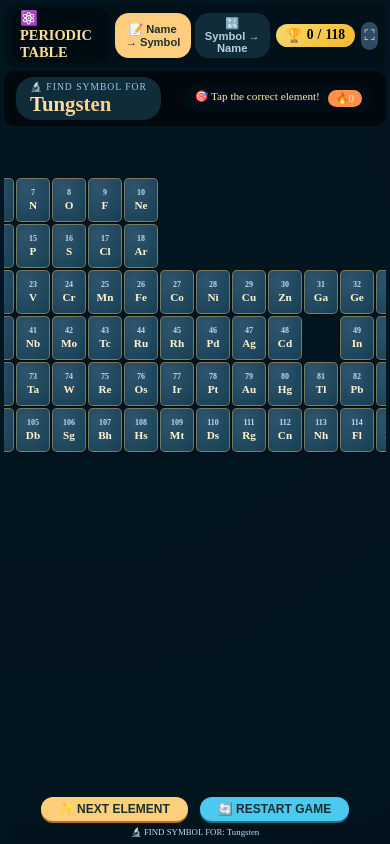
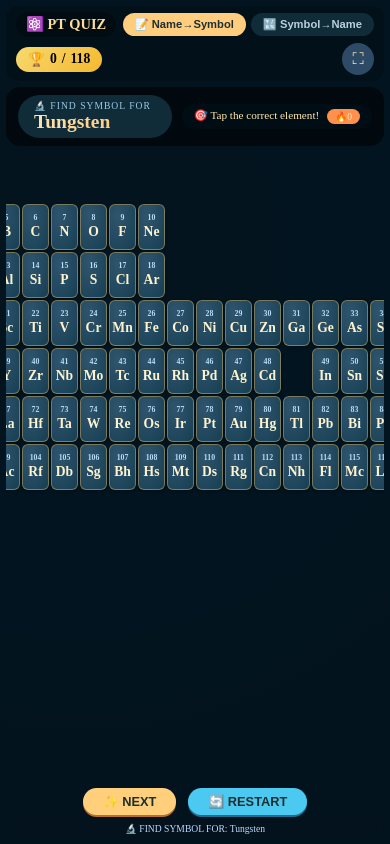
Before and after one commit to jithu944/pt, a plain HTML site: page index.html in a window 390 px wide. Drawn offline with Linux system fonts and the light colour scheme.

Commit message:
Improve responsiveness and update styles in index.html
Updated viewport meta tag and title for better responsiveness. Adjusted styles for various elements to enhance layout and appearance.

```diff
--- a/index.html
+++ b/index.html
@@ -2,8 +2,8 @@
 <html lang="en">
 <head>
   <meta charset="UTF-8">
-  <meta name="viewport" content="width=device-width, initial-scale=1.0, viewport-fit=cover, user-scalable=no">
-  <title>⚛️ PERIODIC DUEL | Big & Clear - No Leak</title>
+  <meta name="viewport" content="width=device-width, initial-scale=1.0, viewport-fit=cover, user-scalable=no, maximum-scale=1.0">
+  <title>⚛️ PERIODIC DUEL | Fully Responsive - No Leak</title>
   <style>
     * {
       margin: 0;
@@ -18,63 +18,74 @@
       width: 100%;
       overflow: hidden;
       position: fixed;
+      top: 0;
+      left: 0;
+      right: 0;
+      bottom: 0;
       background: radial-gradient(circle at 20% 30%, #071a24, #020c12);
     }
 
     .game-app {
-      height: 100vh;
-      width: 100vw;
+      height: 100%;
+      width: 100%;
       background: radial-gradient(circle at 20% 30%, #0b2b3f, #04121c);
       display: flex;
       align-items: center;
       justify-content: center;
       overflow: hidden;
+      position: relative;
     }
 
     .periodic-arena {
       width: 100%;
       height: 100%;
-      background: rgba(3, 20, 30, 0.92);
+      background: rgba(3, 20, 30, 0.94);
       display: flex;
       flex-direction: column;
-      padding: 4px 4px 4px 4px;
+      padding: 6px;
+      overflow: hidden;
     }
 
-    /* HEADER */
+    /* COMPACT HEADER - RESPONSIVE */
     .game-nav {
       display: flex;
+      flex-wrap: wrap;
       justify-content: space-between;
       align-items: center;
       gap: 6px;
       flex-shrink: 0;
       background: #00000033;
-      border-radius: 10px;
-      padding: 4px 8px;
-      margin-bottom: 4px;
+      border-radius: 12px;
+      padding: 6px 10px;
+      margin-bottom: 6px;
     }
 
     .brand h1 {
-      font-size: 0.9rem;
+      font-size: clamp(0.7rem, 4vw, 0.9rem);
       color: #ffde9c;
       background: #00000044;
-      padding: 2px 8px;
-      border-radius: 12px;
+      padding: 4px 10px;
+      border-radius: 14px;
+      white-space: nowrap;
     }
 
     .mode-switch {
       display: flex;
-      gap: 4px;
+      gap: 5px;
+      flex-wrap: wrap;
+      justify-content: center;
     }
 
     .mode-btn {
       background: #0f2c38;
       border: none;
-      padding: 4px 10px;
-      border-radius: 14px;
-      font-size: 0.7rem;
+      padding: 5px 12px;
+      border-radius: 20px;
+      font-size: clamp(0.55rem, 3vw, 0.7rem);
       font-weight: bold;
       cursor: pointer;
       color: #bbd0dd;
+      white-space: nowrap;
     }
 
     .mode-btn.active {
@@ -84,165 +95,165 @@
 
     .score-module {
       background: linear-gradient(135deg, #f7d970, #f5b82e);
-      padding: 3px 10px;
-      border-radius: 16px;
+      padding: 4px 12px;
+      border-radius: 20px;
       font-weight: bold;
-      font-size: 0.85rem;
+      font-size: clamp(0.7rem, 4vw, 0.85rem);
       display: flex;
-      gap: 4px;
+      gap: 5px;
+      white-space: nowrap;
     }
 
     .fullscreen-btn {
       background: #2d4a66;
       border: none;
-      font-size: 0.9rem;
-      width: 28px;
-      height: 28px;
-      border-radius: 24px;
+      font-size: 1rem;
+      width: 32px;
+      height: 32px;
+      border-radius: 28px;
       cursor: pointer;
       color: #ffecb3;
+      display: flex;
+      align-items: center;
+      justify-content: center;
     }
 
-    /* QUIZ AREA - BIGGER */
+    /* QUIZ AREA */
     .quiz-core {
       background: rgba(0, 0, 0, 0.55);
-      border-radius: 10px;
-      padding: 6px 12px;
+      border-radius: 14px;
+      padding: 8px 12px;
       display: flex;
+      flex-wrap: wrap;
       align-items: center;
       justify-content: space-between;
       gap: 10px;
       flex-shrink: 0;
-      margin-bottom: 4px;
+      margin-bottom: 6px;
     }
 
     .question-badge {
       background: #0f2c38;
-      border-radius: 18px;
-      padding: 4px 14px;
+      border-radius: 24px;
+      padding: 5px 16px;
+      flex: 2;
+      min-width: 120px;
     }
 
     .question-label {
-      font-size: 0.6rem;
+      font-size: clamp(0.5rem, 2.5vw, 0.6rem);
       letter-spacing: 1px;
       color: #9ec8e6;
     }
 
     .question-display {
-      font-size: 1.3rem;
+      font-size: clamp(1rem, 5vw, 1.5rem);
       font-weight: 800;
       background: linear-gradient(135deg, #ffe6b3, #ffbc6e);
       background-clip: text;
       -webkit-background-clip: text;
       color: transparent;
+      word-break: break-word;
     }
 
     .feedback-area {
       background: #021018aa;
-      padding: 4px 12px;
-      border-radius: 18px;
+      padding: 5px 12px;
+      border-radius: 24px;
       color: #ffeaac;
       display: flex;
       gap: 8px;
-      font-size: 0.7rem;
+      font-size: clamp(0.55rem, 3vw, 0.7rem);
+      flex-wrap: wrap;
     }
 
     .streak {
       background: #ff914d;
       padding: 2px 8px;
-      border-radius: 12px;
-      font-size: 0.65rem;
+      border-radius: 16px;
+      font-size: clamp(0.5rem, 2.5vw, 0.6rem);
     }
 
-    /* GRID - OPTIMIZED WITH BIGGER FONTS */
+    /* SCROLLABLE GRID - HORIZONTAL ONLY */
     .periodic-grid-scroll {
       overflow-x: auto;
       overflow-y: hidden;
       flex: 1;
       min-height: 0;
-      margin: 2px 0;
+      margin: 4px 0;
+      border-radius: 8px;
+      -webkit-overflow-scrolling: touch;
     }
 
+    /* FULLY RESPONSIVE GRID - SCALES WITH SCREEN WIDTH */
     .periodic-grid {
       display: grid;
-      grid-template-columns: repeat(18, 48px);
+      grid-template-columns: repeat(18, minmax(38px, 48px));
       gap: 2px;
       justify-content: center;
     }
 
     .periodic-grid.name-mode {
-      grid-template-columns: repeat(18, 64px);
+      grid-template-columns: repeat(18, minmax(52px, 65px));
     }
 
+    /* Responsive breakpoints */
+    @media (min-width: 1200px) {
+      .periodic-grid { grid-template-columns: repeat(18, 52px); }
+      .periodic-grid.name-mode { grid-template-columns: repeat(18, 70px); }
+    }
     @media (max-width: 900px) {
-      .periodic-grid { grid-template-columns: repeat(18, 44px); }
-      .periodic-grid.name-mode { grid-template-columns: repeat(18, 58px); }
-    }
-    @media (max-width: 800px) {
-      .periodic-grid { grid-template-columns: repeat(18, 40px); }
-      .periodic-grid.name-mode { grid-template-columns: repeat(18, 53px); }
+      .periodic-grid { grid-template-columns: repeat(18, minmax(34px, 42px)); }
+      .periodic-grid.name-mode { grid-template-columns: repeat(18, minmax(46px, 58px)); }
     }
     @media (max-width: 700px) {
-      .periodic-grid { grid-template-columns: repeat(18, 37px); }
-      .periodic-grid.name-mode { grid-template-columns: repeat(18, 48px); }
+      .periodic-grid { grid-template-columns: repeat(18, minmax(30px, 38px)); }
+      .periodic-grid.name-mode { grid-template-columns: repeat(18, minmax(40px, 52px)); }
     }
-    @media (max-width: 600px) {
-      .periodic-grid { grid-template-columns: repeat(18, 34px); }
-      .periodic-grid.name-mode { grid-template-columns: repeat(18, 44px); }
+    @media (max-width: 550px) {
+      .periodic-grid { grid-template-columns: repeat(18, minmax(27px, 34px)); }
+      .periodic-grid.name-mode { grid-template-columns: repeat(18, minmax(36px, 46px)); }
     }
 
     .element-card {
       background: radial-gradient(ellipse at 30% 25%, #2f556e, #173f52);
-      border-radius: 5px;
-      padding: 3px 2px;
+      border-radius: 6px;
+      padding: 4px 2px;
       text-align: center;
       cursor: pointer;
-      transition: all 0.05s linear;
+      transition: all 0.08s linear;
       box-shadow: 0 1px 3px rgba(0,0,0,0.4);
       border: 0.5px solid rgba(255, 200, 100, 0.4);
       display: flex;
       flex-direction: column;
       align-items: center;
       justify-content: center;
-      min-height: 44px;
+      min-height: 46px;
     }
     .element-card:active { transform: scale(0.96); }
 
     .element-number {
-      font-size: 0.5rem;
+      font-size: clamp(0.4rem, 2vw, 0.5rem);
       color: #b8defa;
       font-weight: 600;
       line-height: 1.2;
     }
     .element-symbol {
-      font-size: 0.85rem;
+      font-size: clamp(0.65rem, 3.5vw, 0.85rem);
       font-weight: 800;
       color: #fff3cf;
       line-height: 1.3;
     }
     .element-name-large {
-      font-size: 0.65rem;
+      font-size: clamp(0.5rem, 2.8vw, 0.68rem);
       font-weight: 700;
       color: #fff2c9;
       text-align: center;
-      line-height: 1.25;
+      line-height: 1.2;
       white-space: normal;
       word-break: break-word;
       max-width: 100%;
       padding: 0 2px;
-    }
-
-    @media (max-width: 800px) {
-      .element-name-large { font-size: 0.6rem; }
-      .element-symbol { font-size: 0.8rem; }
-    }
-    @media (max-width: 700px) {
-      .element-name-large { font-size: 0.55rem; }
-      .element-symbol { font-size: 0.75rem; }
-    }
-    @media (max-width: 600px) {
-      .element-name-large { font-size: 0.5rem; }
-      .element-symbol { font-size: 0.7rem; }
     }
 
     .element-card.guessed {
@@ -269,35 +280,38 @@
       justify-content: center;
       gap: 12px;
       flex-shrink: 0;
-      margin-top: 3px;
+      margin-top: 4px;
     }
     .btn {
       border: none;
       font-weight: bold;
-      padding: 5px 18px;
-      border-radius: 20px;
-      font-size: 0.75rem;
+      padding: 6px 20px;
+      border-radius: 24px;
+      font-size: clamp(0.65rem, 3.5vw, 0.8rem);
       cursor: pointer;
       background: #ffcf7c;
       color: #1a302f;
       box-shadow: 0 2px 0 #b46f2a;
       transition: 0.05s linear;
+      white-space: nowrap;
     }
     .btn:active { transform: translateY(2px); box-shadow: 0 0px 0 #b46f2a; }
     .btn-primary { background: #4cc9f0; box-shadow: 0 2px 0 #1e6f8f; }
 
     .status-bar {
       text-align: center;
-      font-size: 0.55rem;
+      font-size: clamp(0.5rem, 2.5vw, 0.6rem);
       color: #bbd9ff;
       background: #03121caa;
-      padding: 3px 8px;
-      border-radius: 14px;
-      margin-top: 3px;
+      padding: 4px 10px;
+      border-radius: 16px;
+      margin-top: 4px;
       flex-shrink: 0;
+      white-space: nowrap;
+      overflow-x: auto;
     }
 
-    ::-webkit-scrollbar { height: 4px; }
+    ::-webkit-scrollbar { height: 3px; }
     ::-webkit-scrollbar-track { background: #0e2a38; border-radius: 10px; }
     ::-webkit-scrollbar-thumb { background: #f7b767; border-radius: 10px; }
   </style>
@@ -306,10 +320,10 @@
 <div class="game-app">
   <div class="periodic-arena">
     <div class="game-nav">
-      <div class="brand"><h1>⚛️ PERIODIC TABLE</h1></div>
+      <div class="brand"><h1>⚛️ PT QUIZ</h1></div>
       <div class="mode-switch">
-        <button id="modeNameBtn" class="mode-btn active">📝 Name → Symbol</button>
-        <button id="modeSymbolBtn" class="mode-btn">🔣 Symbol → Name</button>
+        <button id="modeNameBtn" class="mode-btn active">📝 Name→Symbol</button>
+        <button id="modeSymbolBtn" class="mode-btn">🔣 Symbol→Name</button>
       </div>
       <div class="score-module"><span>🏆</span><span id="score">0</span>/<span id="total">118</span></div>
       <button class="fullscreen-btn" id="fsBtn">⛶</button>
@@ -331,10 +345,10 @@
     </div>
 
     <div class="action-panel">
-      <button class="btn" id="nextBtn">✨ NEXT ELEMENT</button>
-      <button class="btn btn-primary" id="resetBtn">🔄 RESTART GAME</button>
+      <button class="btn" id="nextBtn">✨ NEXT</button>
+      <button class="btn btn-primary" id="resetBtn">🔄 RESTART</button>
     </div>
-    <div id="msg" class="status-bar">⚡ Big & clear | Name→Symbol: tap symbol | Symbol→Name: tap matching name</div>
+    <div id="msg" class="status-bar">⚡ Fully responsive | No leak | Horizontal scroll only</div>
   </div>
 </div>
 
@@ -462,7 +476,7 @@
   function handleClick(el) {
     if(!canClick || !current) return;
     if(guessed.has(el.num)) {
-      feedbackSpan.innerHTML = `⏳ Already found: ${el.name} (${el.symbol})`;
+      feedbackSpan.innerHTML = `⏳ Already: ${el.name} (${el.symbol})`;
       return;
     }
     if(current.check(el)) {
@@ -543,10 +557,8 @@
           if(guessed.has(el.num)) card.classList.add("guessed");
           card.dataset.num = el.num;
           if(mode === "symbolToName") {
-            // Symbol→Name mode: Show FULL NAME prominently
             card.innerHTML = `<div class="element-number">${el.num}</div><div class="element-name-large">${el.name}</div>`;
           } else {
-            // Name→Symbol mode: Show SYMBOL prominently
             card.innerHTML = `<div class="element-number">${el.num}</div><div class="element-symbol">${el.symbol}</div>`;
           }
           card.onclick = () => handleClick(el);
@@ -599,11 +611,11 @@
     if(mode === "nameToSymbol") {
       modeNameBtn.classList.add("active");
       modeSymbolBtn.classList.remove("active");
-      msgSpan.innerHTML = "Name→Symbol Mode: Tap the correct SYMBOL on the table";
+      msgSpan.innerHTML = "Mode: Name→Symbol | Tap matching SYMBOL";
     } else {
       modeSymbolBtn.classList.add("active");
       modeNameBtn.classList.remove("active");
-      msgSpan.innerHTML = "Symbol→Name Mode: Tap the element with matching NAME (big & clear)";
+      msgSpan.innerHTML = "Mode: Symbol→Name | Tap matching NAME (clear & big)";
     }
     feedbackSpan.innerHTML = `Switched to ${mode === "nameToSymbol" ? "Name→Symbol" : "Symbol→Name"} mode`;
   }
```
